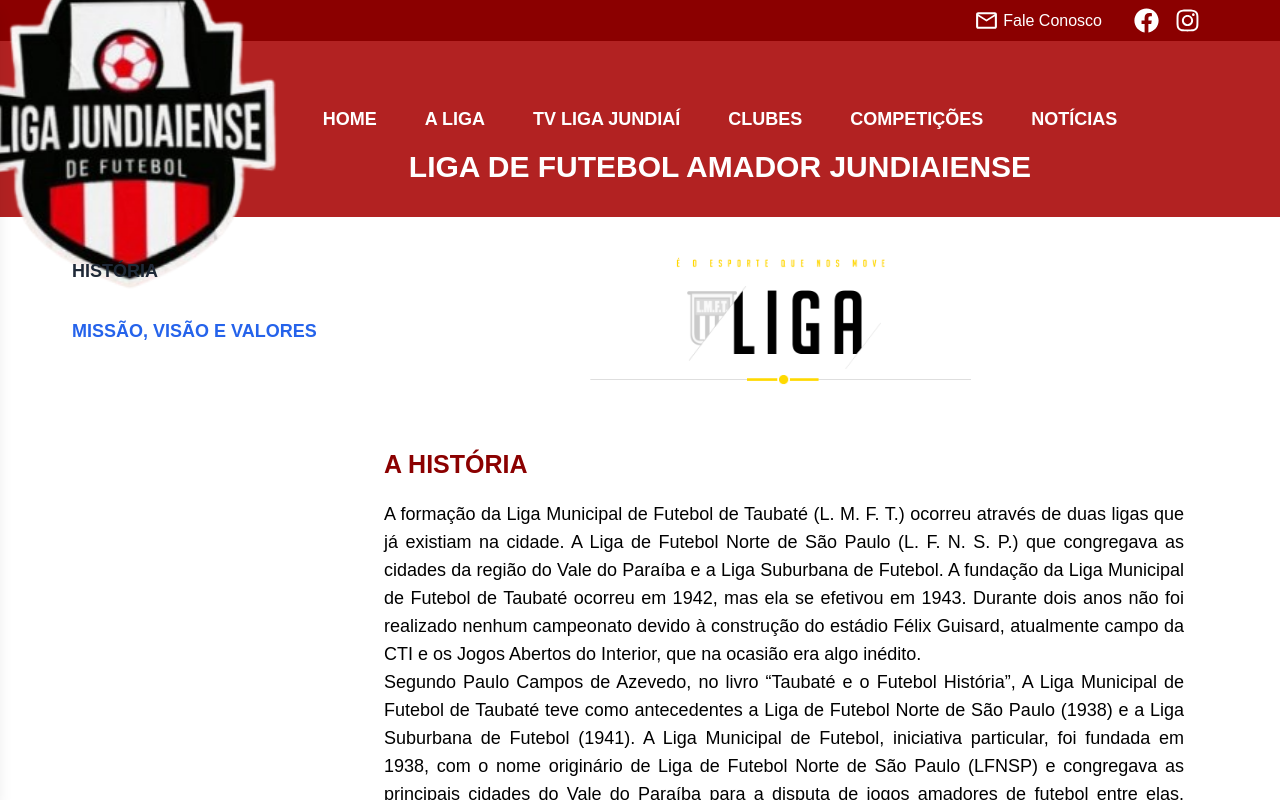
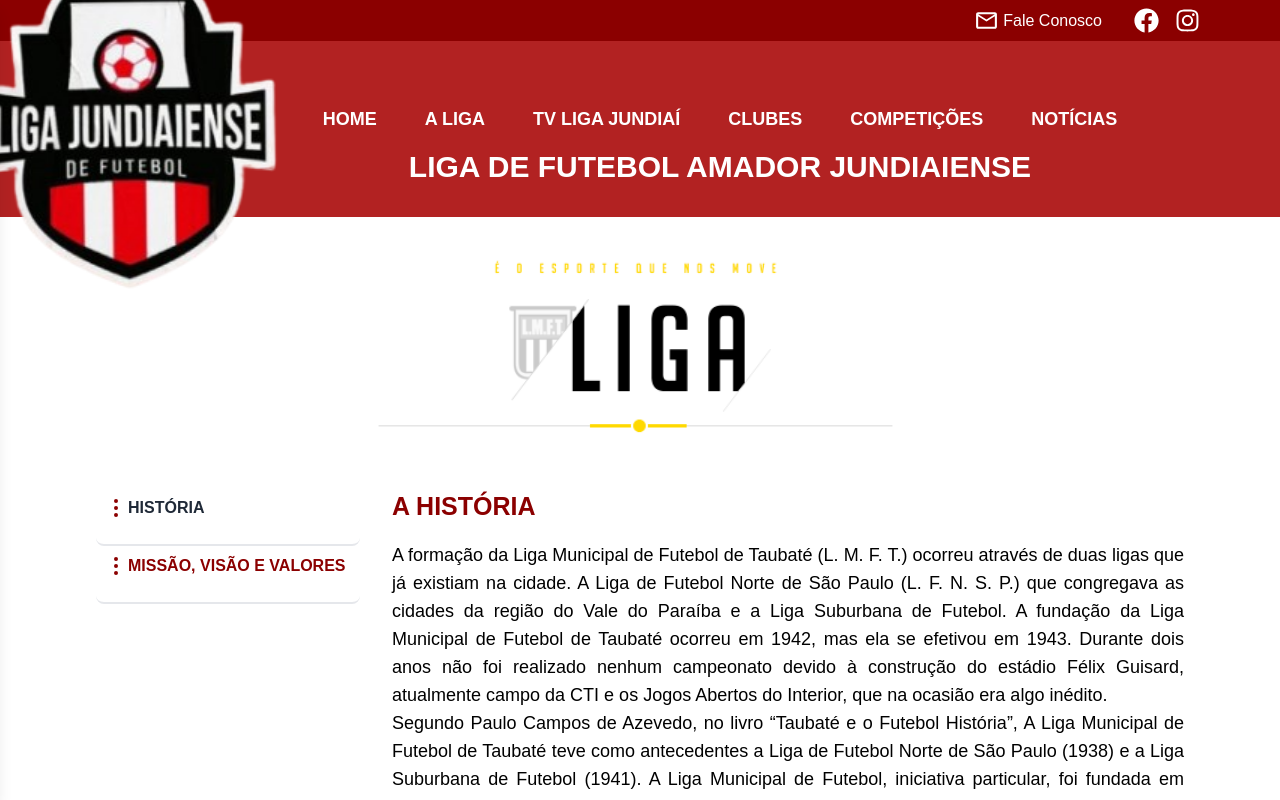
Before and after one commit to bdancost/amateur_football_league, a Next.js app: page /liga in a window 1280 px wide. Shown: the top 800 px of the page. Built offline with nearby package versions, Linux system fonts and the light colour scheme.

Commit message:
Configurando menu lateral da página A Liga

```diff
--- a/src/app/liga/page.tsx
+++ b/src/app/liga/page.tsx
@@ -2,6 +2,7 @@
 
 import React, { useEffect, useState } from 'react'
 import Image from 'next/image'
+import { MoreVertical } from 'lucide-react'
 
 const sections = [
   { id: 'historia', title: 'História' },
@@ -29,26 +30,11 @@ const Liga = () => {
   }, [])
 
   return (
-    <div className="container mx-auto p-8 flex">
+    <div className="mx-auto p-8 flex justify-center">
       {/* Menu lateral */}
-      <aside className="w-1/4 sticky top-20 h-full uppercase">
-        <nav className="space-y-4">
-          {sections.map((section) => (
-            <a
-              key={section.id}
-              href={`#${section.id}`}
-              className={`block p-2 rounded-lg text-lg font-semibold ${
-                activeSection === section.id ? 'text-blue-600' : 'text-gray-800'
-              } hover:text-blue-500`}
-            >
-              {section.title}
-            </a>
-          ))}
-        </nav>
-      </aside>
 
       {/* Conteúdo principal */}
-      <div className="w-3/4 px-8">
+      <div className=" px-8">
         <Image
           src="/assets/img_liga.png"
           alt="Logo Liga"
@@ -57,42 +43,71 @@ const Liga = () => {
           className="rounded-lg mx-auto"
         />
 
-        <section id="historia" className="mt-14">
-          <h2 className="uppercase font-bold text-[25px]">A História</h2>
+        <div className="flex gap-8">
+          <aside className="w-1/4 h-fit uppercase">
+            <nav className="space-y-2 mt-14">
+              {sections.map((section) => (
+                <a
+                  key={section.id}
+                  href={`#${section.id}`}
+                  className={`block rounded-lg text-md font-semibold border-b-2 pb-6 mt-4 ${
+                    activeSection === section.id
+                      ? 'text-foreground'
+                      : 'text-gray-800'
+                  } hover:bg-gray-100`}
+                >
+                  <div className="flex items-center">
+                    <MoreVertical
+                      className="ml-2 text-foreground cursor-pointer"
+                      size={24}
+                    />
+                    {section.title}
+                  </div>
+                </a>
+              ))}
+            </nav>
+          </aside>
+          <div className="w-3/4 h-fit">
+            <section id="historia" className="mt-12">
+              <h2 className="uppercase font-bold text-[25px] flex items-center">
+                A História
+              </h2>
               <p className="text-lg/7 mt-4 text-justify text-black">
                 A formação da Liga Municipal de Futebol de Taubaté (L. M. F. T.)
-            ocorreu através de duas ligas que já existiam na cidade. A Liga de
-            Futebol Norte de São Paulo (L. F. N. S. P.) que congregava as
-            cidades da região do Vale do Paraíba e a Liga Suburbana de Futebol.
-            A fundação da Liga Municipal de Futebol de Taubaté ocorreu em 1942,
-            mas ela se efetivou em 1943. Durante dois anos não foi realizado
-            nenhum campeonato devido à construção do estádio Félix Guisard,
-            atualmente campo da CTI e os Jogos Abertos do Interior, que na
-            ocasião era algo inédito.
+                ocorreu através de duas ligas que já existiam na cidade. A Liga
+                de Futebol Norte de São Paulo (L. F. N. S. P.) que congregava as
+                cidades da região do Vale do Paraíba e a Liga Suburbana de
+                Futebol. A fundação da Liga Municipal de Futebol de Taubaté
+                ocorreu em 1942, mas ela se efetivou em 1943. Durante dois anos
+                não foi realizado nenhum campeonato devido à construção do
+                estádio Félix Guisard, atualmente campo da CTI e os Jogos
+                Abertos do Interior, que na ocasião era algo inédito.
               </p>
               <p className="text-lg/7 text-justify text-black">
                 Segundo Paulo Campos de Azevedo, no livro “Taubaté e o Futebol
                 História”, A Liga Municipal de Futebol de Taubaté teve como
-            antecedentes a Liga de Futebol Norte de São Paulo (1938) e a Liga
-            Suburbana de Futebol (1941). A Liga Municipal de Futebol, iniciativa
-            particular, foi fundada em 1938, com o nome originário de Liga de
-            Futebol Norte de São Paulo (LFNSP) e congregava as principais
-            cidades do Vale do Paraíba para a disputa de jogos amadores de
-            futebol entre elas. Nesse mesmo ano, o Esporte Clube Taubaté
-            organizou e fez disputar um campeonato municipal, sendo os
-            integrantes União Juta Fabril, São João Futebol Clube, Esporte Clube
-            Jacques Félix, União Operária Futebol Clube e outros. Era o primeiro
-            fruto da Liga de Futebol Norte de São Paulo. No dia 16 de dezembro
-            de 1941, surgia o futebolista Galdino Marcondes de Rezende, da
-            fazenda Barreiro, trazendo uma ideia nova, a fundação da Liga
-            Suburbana de Futebol.
+                antecedentes a Liga de Futebol Norte de São Paulo (1938) e a
+                Liga Suburbana de Futebol (1941). A Liga Municipal de Futebol,
+                iniciativa particular, foi fundada em 1938, com o nome
+                originário de Liga de Futebol Norte de São Paulo (LFNSP) e
+                congregava as principais cidades do Vale do Paraíba para a
+                disputa de jogos amadores de futebol entre elas. Nesse mesmo
+                ano, o Esporte Clube Taubaté organizou e fez disputar um
+                campeonato municipal, sendo os integrantes União Juta Fabril,
+                São João Futebol Clube, Esporte Clube Jacques Félix, União
+                Operária Futebol Clube e outros. Era o primeiro fruto da Liga de
+                Futebol Norte de São Paulo. No dia 16 de dezembro de 1941,
+                surgia o futebolista Galdino Marcondes de Rezende, da fazenda
+                Barreiro, trazendo uma ideia nova, a fundação da Liga Suburbana
+                de Futebol.
               </p>
               <p className="text-lg/7 text-justify text-black">
-            Em 1945, o primeiro ano de disputa do campeonato, duas equipes foram
-            campeãs, o Clube Atlético Ceteiense e o E. C. Taubaté que foi o
-            campeão da região sendo o representando do Estado. Mas esse título
-            foi válido apenas pela L. F. N. S. P. O Clube Atlético Ceteiense foi
-            o primeiro campeão da Liga Municipal de Futebol de Taubaté.
+                Em 1945, o primeiro ano de disputa do campeonato, duas equipes
+                foram campeãs, o Clube Atlético Ceteiense e o E. C. Taubaté que
+                foi o campeão da região sendo o representando do Estado. Mas
+                esse título foi válido apenas pela L. F. N. S. P. O Clube
+                Atlético Ceteiense foi o primeiro campeão da Liga Municipal de
+                Futebol de Taubaté.
               </p>
               <p className="text-lg/7 text-justify text-black">
                 O vereador Moacir de Alvarenga Peixoto apresentou na Câmara
@@ -100,57 +115,55 @@ const Liga = () => {
                 entidade de futebol. E o primeiro presidente foi José Luiz de
                 Almeida Soares, que na época era prefeito de Taubaté. Benedito
                 Marcondes Ferreira, presidente que ficou por mais tempo na Liga,
-            mudou a forma como era analisado o futebol amador, tanto que no seu
-            período surgiram várias equipes e o campeonato chegou a contar com
-            três divisões. “Um lutador emérito, batalhador, o homem que
-            carregava sozinho nas costas a Liga de Taubaté”, ressaltou Horton
-            Sidnei Cunha sobre o comportamento de Benedito Marcondes Ferreira. O
-            futebol amador tinha uma ajuda do município, porém a Liga não tinha
-            uma sede própria. A sede da Liga passou por vários locais desde a
-            residência de Benedito Marcondes, a praça D. Epaminondas, R. Pedro
-            Costa, R. Emílio Winther e após várias mudanças, ela se efetivou na
-            Rodoviária Velha de Taubaté.
+                mudou a forma como era analisado o futebol amador, tanto que no
+                seu período surgiram várias equipes e o campeonato chegou a
+                contar com três divisões. “Um lutador emérito, batalhador, o
+                homem que carregava sozinho nas costas a Liga de Taubaté”,
+                ressaltou Horton Sidnei Cunha sobre o comportamento de Benedito
+                Marcondes Ferreira. O futebol amador tinha uma ajuda do
+                município, porém a Liga não tinha uma sede própria. A sede da
+                Liga passou por vários locais desde a residência de Benedito
+                Marcondes, a praça D. Epaminondas, R. Pedro Costa, R. Emílio
+                Winther e após várias mudanças, ela se efetivou na Rodoviária
+                Velha de Taubaté.
               </p>
               <p className="text-lg/7 text-justify text-black mb-6">
                 Após o mandato de Benedito Ferreira, Moacir Peixoto comandou a
-            entidade por quatro anos, de 1969 a 1973. Durante seu mandato houve
-            uma modernização na condução dos campeonatos da Liga. Geraldo
-            Vicente de Melo, presidente entre 1993 e 1994 e diretor técnico
-            entre 1994 e 2001, reformulou a estrutura do futebol amador da
-            cidade tornando um dos mais competitivos da região. Devido as
-            mudanças realizadas a Liga Municipal além de patrocinar o campeonato
-            amador da cidade também teve condições de organizar uma competição
-            regional, no fim da década de 90, chamada Copa vale. Essa competição
-            era realização na década de 40 com a participação de equipes do Vale
-            do Paraíba e era organizado pela Liga de Futebol Norte de São Paulo.
+                entidade por quatro anos, de 1969 a 1973. Durante seu mandato
+                houve uma modernização na condução dos campeonatos da Liga.
+                Geraldo Vicente de Melo, presidente entre 1993 e 1994 e diretor
+                técnico entre 1994 e 2001, reformulou a estrutura do futebol
+                amador da cidade tornando um dos mais competitivos da região.
+                Devido as mudanças realizadas a Liga Municipal além de
+                patrocinar o campeonato amador da cidade também teve condições
+                de organizar uma competição regional, no fim da década de 90,
+                chamada Copa vale. Essa competição era realização na década de
+                40 com a participação de equipes do Vale do Paraíba e era
+                organizado pela Liga de Futebol Norte de São Paulo.
               </p>
               <small className="text-gray-600">
                 Fonte: 60 anos de Futebol Amador em Taubaté - VIRGÍLIO RIBEIRO
                 GERALDO
               </small>
             </section>
-
             <section id="missao" className="mt-14">
               <h2 className="uppercase font-bold text-[25px]">Missão</h2>
               <p className="text-lg/7 mt-4 text-justify text-black">
                 Formentar o Futebol Amador com uma ótima gestão e de excelência.
               </p>
             </section>
-
             <section id="visao" className="mt-14">
               <h2 className="uppercase font-bold text-[25px]">Visão</h2>
               <p className="text-lg/7 mt-4 text-justify text-black">
                 Ser referência na realização de competições.
               </p>
             </section>
-
             <section id="valores" className="mt-14">
               <h2 className="uppercase font-bold text-[25px]">Valores</h2>
               <p className="text-lg/7 mt-4 text-justify text-black">
                 Respeito, Ética, Transparência e Inovação.
               </p>
             </section>
-
             <section id="politica" className="mt-14">
               <h2 className="uppercase font-bold text-[25px]">
                 Política de Qualidade
@@ -161,15 +174,16 @@ const Liga = () => {
               <ul className="list-disc marker:text-black text-lg/7 mt-4 text-justify text-black ml-10">
                 <li>
                   Atender às necessidades dos filiados, estatutárias e
-              regulamentares aplicáveis tanto na organização das competições.
+                  regulamentares aplicáveis tanto na organização das
+                  competições.
                 </li>
                 <li>
-              Disseminar as melhores práticas de Gestão, comprometendo o corpo
-              diretivo e profissional.
+                  Disseminar as melhores práticas de Gestão, comprometendo o
+                  corpo diretivo e profissional.
                 </li>
                 <li>
-              Desenvolver continuamente a capacitação e profissionalização de
-              nossos colaboradores.
+                  Desenvolver continuamente a capacitação e profissionalização
+                  de nossos colaboradores.
                 </li>
                 <li>
                   Aprimorar constantemente a eficácia do Sistema de Gestão da
@@ -179,6 +193,8 @@ const Liga = () => {
             </section>
           </div>
         </div>
+      </div>
+    </div>
   )
 }
 
```
Lines whose indentation alone changed are shown as unchanged.
